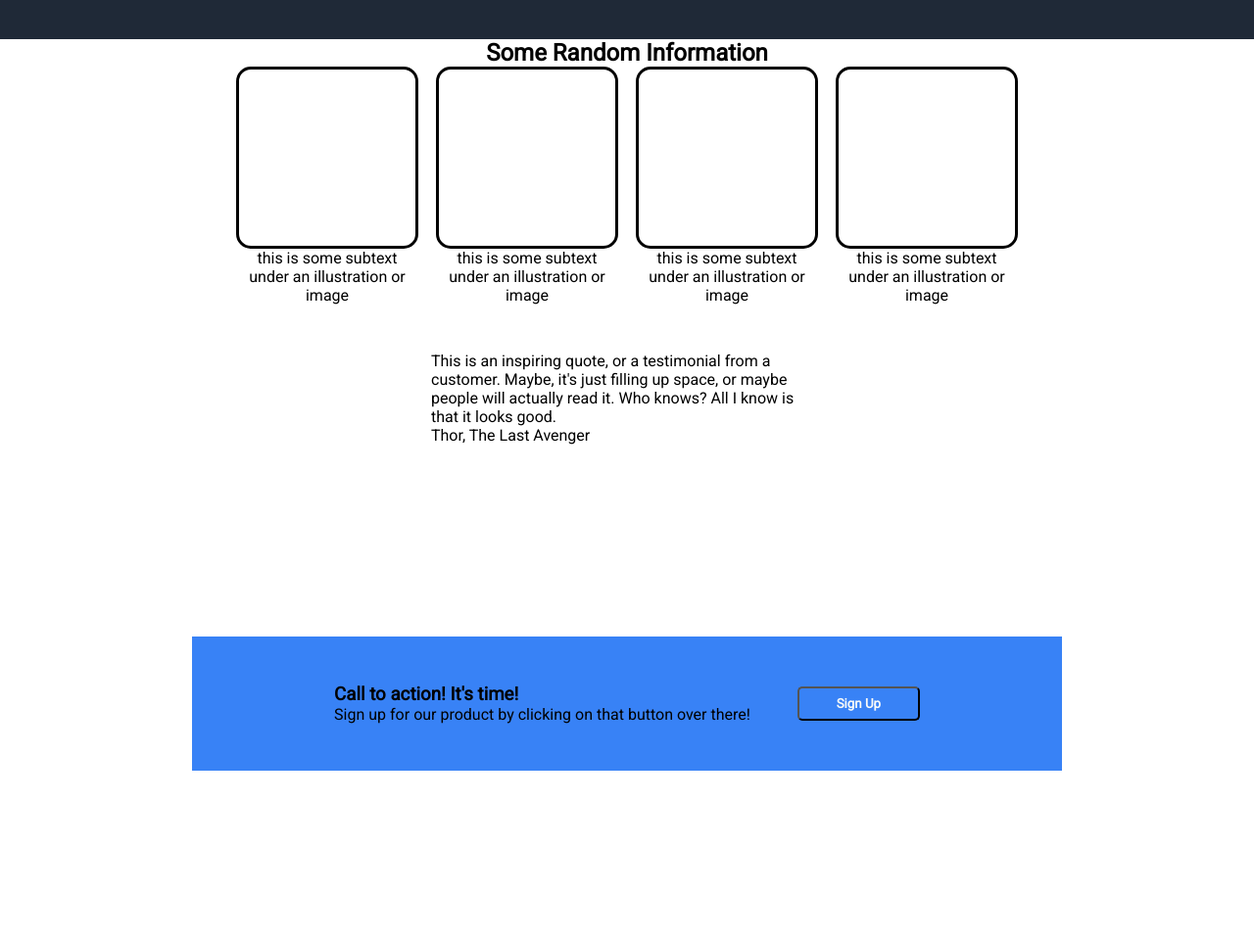
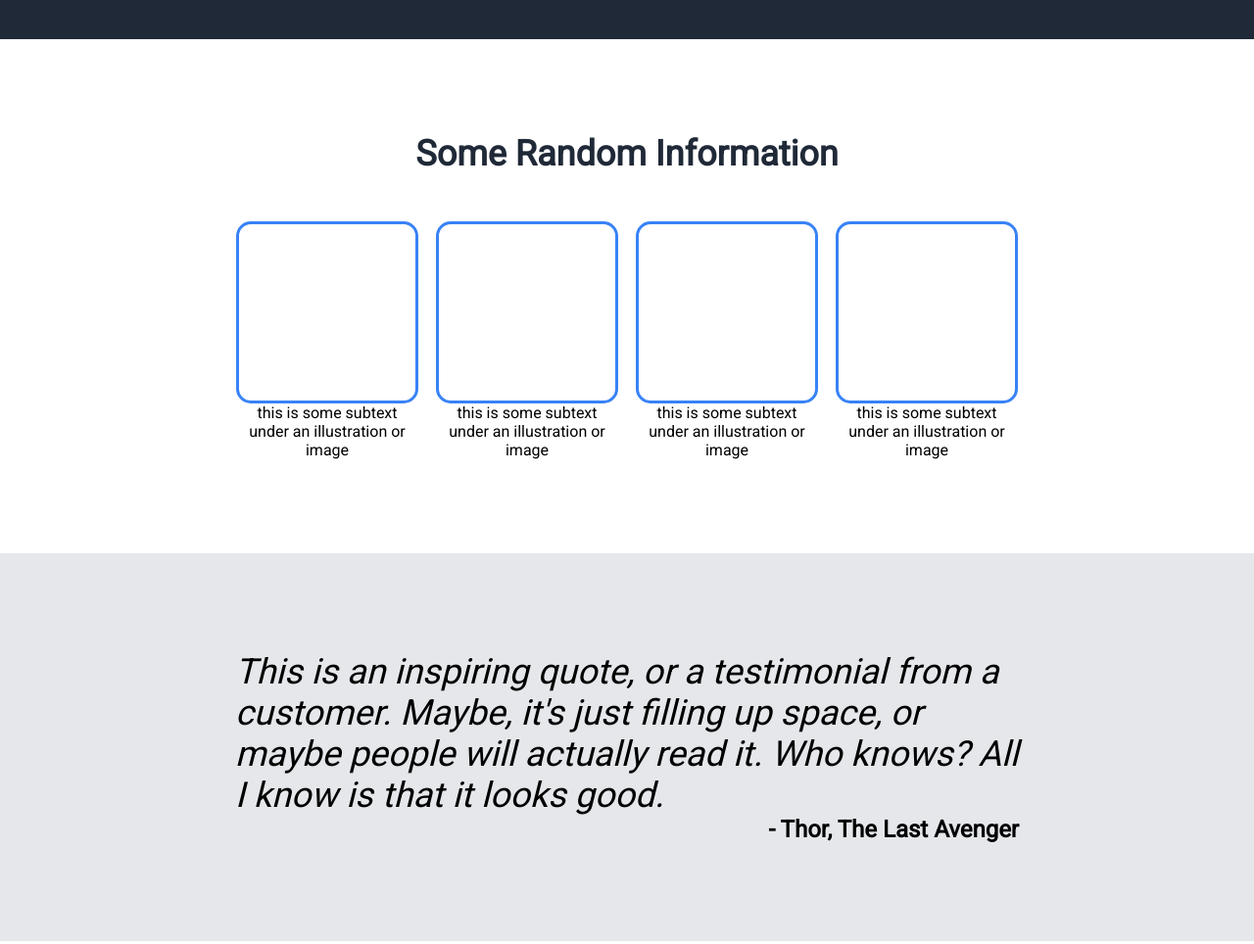
Before and after one commit to MMShed/odin-css-website, a plain HTML site: page index.html in a window 1280 px wide. Shown: the part 420-1384 px from the top of the page at 98% size. Drawn offline with Linux system fonts and the light colour scheme.

Commit message:
Added the last styling touches. Took a lot of dedication, but it was worth it!

```diff
--- a/index.html
+++ b/index.html
@@ -69,7 +69,7 @@
             </p>
 
             <p class="author">
-                Thor, The Last Avenger
+                - Thor, The Last Avenger
             </p>
         </div>
 
--- a/styles.css
+++ b/styles.css
@@ -58,7 +58,7 @@ a {
 .container {
     display: flex;
     justify-content: center;
-    gap: 32px;
+    gap: 60px;
     margin-bottom: 96px;
 }
 
@@ -94,11 +94,20 @@ button {
 /*This is for the information section*/
 
 .info-section {
-    margin-bottom: 48px;
+    margin-top: 96px;
+    margin-bottom: 96px;
 }
 
 .info-section .title {
     text-align: center;
+}
+
+.title {
+    margin-bottom: 48px;
+
+    font-size: 36px;
+    color: #1f2937;
+    font-weight: 900;
 }
 
 .img-holder {
@@ -107,7 +116,7 @@ button {
 
     border-style: solid;
     border-radius: 15px;
-
+    border-color: #3882f6;
 }
 
 .info-box {
@@ -129,11 +138,27 @@ button {
 .quote-section {
     display: flex;
     justify-content: center;
+
+    background-color: #e5e7eb;
 }
 
 .quote-container {
-    width: 400px;
+    width: 800px;
+    padding: 100px 0;
 }
+
+.quote {
+    font-size: 36px;
+    font-style: italic;
+    font-weight: 100;
+}
+
+.author {
+    text-align: end;
+    font-size: 24px;
+    font-weight: 800;
+}
+
 
 /*Action Section*/
 
@@ -141,19 +166,26 @@ button {
     border-style: none;
     background-color: #3882f6;
     padding: 48px 48px;
-    margin: 196px 196px;
+    margin: 196px 340px;
+    border-radius: 5px;
+}
+
+.action-section .signupButton {
+    border-style: solid;
+    border-color: #e5e7eb;
 }
 
 .action-box {
     display: flex;
     justify-content: center;
     align-items: center;
-    gap: 48px;
+    gap: 196px;
 }
 
 .text-container {
     display: flex;
     flex-direction: column;
+    color: #F9FAF8;
 }
 
 
@@ -163,4 +195,6 @@ button {
     text-align: center;
     background-color: #1f2937;
     padding: 24px 48px;
+    color: #e7e5eb;
+    padding: 36px 0;
 }
```
